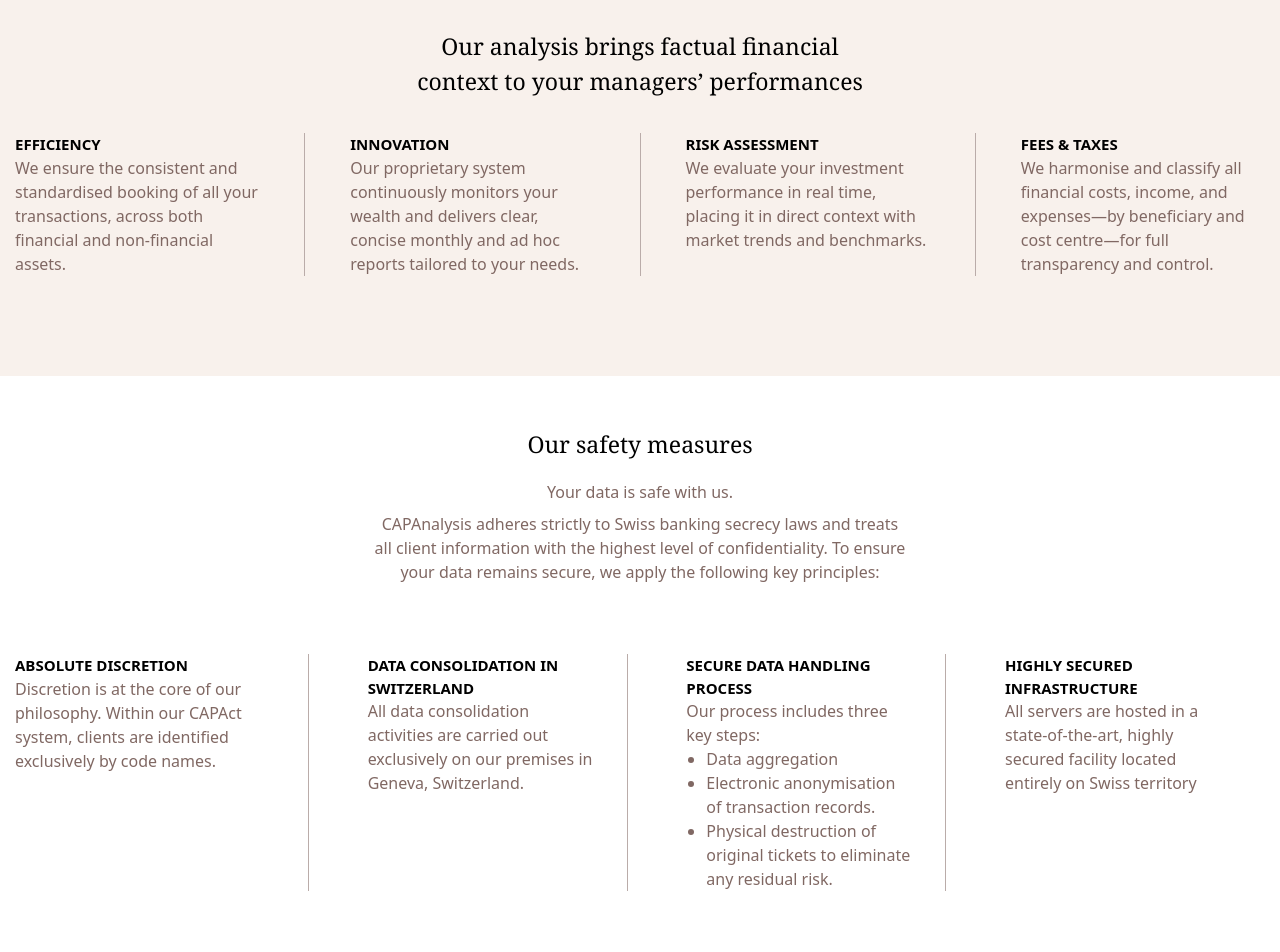
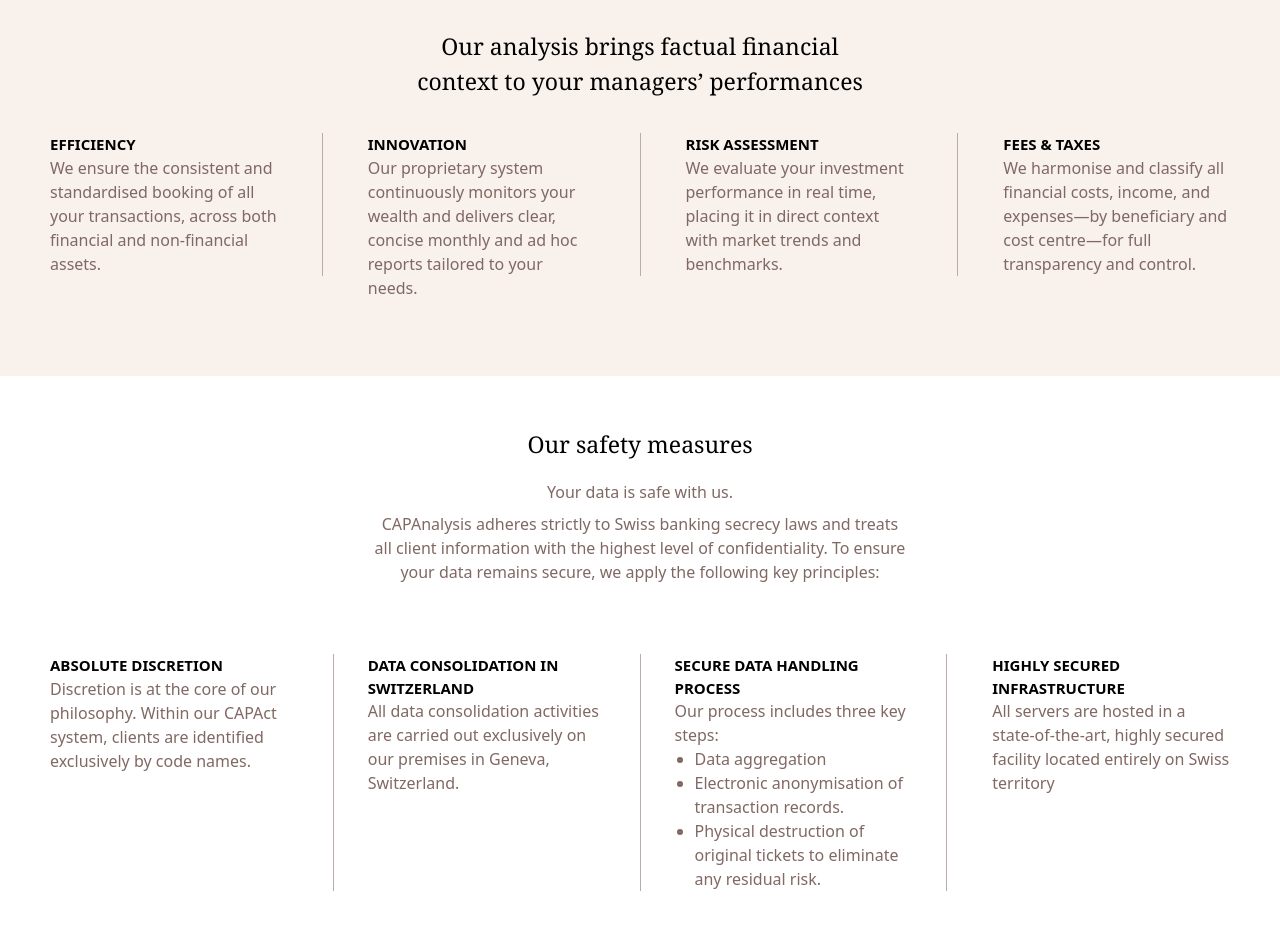
Before and after one commit to pierre-debruyne/CapAnalysis, a Next.js app: page /capact-innovation-software-performance-investments in a window 1280 px wide. Shown: the part 1400-2352 px from the top of the page. Built offline with nearby package versions, Linux system fonts and the light colour scheme.

Commit message:
fix: add padding and fix responsive

```diff
--- a/src/app/capact-innovation-software-performance-investments/page.tsx
+++ b/src/app/capact-innovation-software-performance-investments/page.tsx
@@ -11,7 +11,7 @@ export default function CapactInnovationSoftwarePerformanceInvestments() {
       />
 
       <div className="pt-[45px] pb-[55px]">
-        <div className="lg:max-w-[692px] mx-auto flex flex-col lg:flex-row gap-[40px] px-5 lg:p-0">
+        <div className="lg:max-w-[692px] mx-auto flex flex-col lg:flex-row gap-[40px] px-[50px] lg:p-0">
           <div className="font-normal font-serif text-[35px] lg:w-1/2 text-center flex flex-col justify-end">
             <p className="leading-10 lg:pb-[5px] pb-5">
               At the heart of CAPAnalysis lies CAPAct, our proprietary software
@@ -49,66 +49,71 @@ export default function CapactInnovationSoftwarePerformanceInvestments() {
       </div>
 
       <div className="flex w-full">
-        <div className="bg-[#F8F1EC] w-full py-[65px]">
+        <div className="bg-[#F8F1EC] w-full py-[65px] px-[50px]">
           <h2 className="text-center text-[23px] font-serif font-normal">
             Our analysis brings factual financial <br /> context to your
             managers’ performances
           </h2>
-          <div className="flex flex-col gap-5 xl:gap-0 xl:flex-row xl:items-stretch items-center xl:justify-between w-full mx-auto max-w-[1250px] py-[35px] xl:divide-x-[0.6px] xl:divide-[#BAACA9]">
-            <div className="flex-1 xl:max-w-[360px] xl:pr-[45px] w-2/3">
-              <div className="xl:max-w-[297px]">
+
+          <div className="w-full mx-auto max-w-[1250px] py-[35px] flex flex-col gap-5">
+            <div className="flex flex-col gap-5 md:grid md:grid-cols-2 md:gap-10 md:justify-items-center md:max-w-[980px] md:mx-auto xl:flex xl:flex-row xl:items-stretch xl:gap-0 xl:max-w-none xl:divide-x-[0.6px] xl:divide-[#BAACA9]">
+              <div className="w-full xl:flex-1 xl:h-[142.5px] xl:flex xl:pr-[45px] text-center md:text-start">
+                <div className="md:max-w-[360px] xl:max-w-[297px] mx-auto xl:mx-0">
                   <div className="text-[15px] uppercase font-sans font-semibold">
                     Efficiency
                   </div>
                   <p className="font-sans font-light text-[16px] text-[#806863]">
-                  We ensure the consistent and standardised booking of all your
-                  transactions, across both financial and non-financial assets.
+                    We ensure the consistent and standardised booking of all
+                    your transactions, across both financial and non-financial
+                    assets.
                   </p>
                 </div>
               </div>
 
-            <div className="flex-1 xl:max-w-[360px] xl:px-[45px] w-2/3">
-              <div className="xl:max-w-[297px]">
+              <div className="w-full xl:flex-1 xl:h-[142.5px] xl:flex xl:px-[45px] text-center md:text-start">
+                <div className="md:max-w-[360px] xl:max-w-[297px] mx-auto xl:mx-0">
                   <div className="text-[15px] uppercase font-sans font-semibold">
                     Innovation
                   </div>
                   <p className="font-sans font-light text-[16px] text-[#806863]">
                     Our proprietary system continuously monitors your wealth and
-                  delivers clear, concise monthly and ad hoc reports tailored to
-                  your needs.
+                    delivers clear, concise monthly and ad hoc reports tailored
+                    to your needs.
                   </p>
                 </div>
               </div>
 
-            <div className="flex-1 xl:max-w-[360px] xl:px-[45px] w-2/3">
-              <div className="xl:max-w-[297px]">
+              <div className="w-full xl:flex-1 xl:h-[142.5px] xl:flex xl:px-[45px] text-center md:text-start">
+                <div className="md:max-w-[360px] xl:max-w-[297px] mx-auto xl:mx-0">
                   <div className="text-[15px] uppercase font-sans font-semibold">
                     Risk Assessment
                   </div>
                   <p className="font-sans font-light text-[16px] text-[#806863]">
-                  We evaluate your investment performance in real time, placing
-                  it in direct context with market trends and benchmarks.
+                    We evaluate your investment performance in real time,
+                    placing it in direct context with market trends and
+                    benchmarks.
                   </p>
                 </div>
               </div>
 
-            <div className="flex-1 xl:max-w-[360px] xl:pl-[45px] w-2/3">
-              <div className="xl:max-w-[297px]">
-                <div className="text-[15px] font-sans font-semibold uppercase">
+              <div className="w-full xl:flex-1 xl:h-[142.5px] xl:flex xl:pl-[45px] text-center md:text-start">
+                <div className="md:max-w-[360px] xl:max-w-[297px] mx-auto xl:mx-0">
+                  <div className="text-[15px] uppercase font-sans font-semibold">
                     Fees & Taxes
                   </div>
                   <p className="font-sans font-light text-[16px] text-[#806863]">
                     We harmonise and classify all financial costs, income, and
-                  expenses—by beneficiary and cost centre—for full transparency
-                  and control.
+                    expenses—by beneficiary and cost centre—for full
+                    transparency and control.
                   </p>
                 </div>
               </div>
             </div>
           </div>
         </div>
+      </div>
 
-      <div className="pt-[51px] text-center w-full">
+      <div className="pt-[51px] text-center w-full px-[50px]">
         <h2 className="text-[23px] font-serif font-normal pb-[19px]">
           Our safety measures
         </h2>
@@ -123,9 +128,10 @@ export default function CapactInnovationSoftwarePerformanceInvestments() {
           your data remains secure, we apply the following key principles:
         </p>
 
-        <div className="flex flex-col gap-5  xl:items-stretch xl:gap-0 xl:flex-row items-center xl:justify-between w-full mx-auto max-w-[1250px] py-[35px] xl:py-[70px] xl:divide-x-[0.6px] xl:divide-[#BAACA9]">
-          <div className="flex-1 xl:max-w-[294px] xl:pr-[45px] w-2/3 text-start">
-            <div className="xl:max-w-[294px]">
+        <div className="w-full mx-auto max-w-[1250px] py-[35px] xl:py-[70px] flex flex-col gap-5">
+          <div className="flex flex-col gap-5 md:grid md:grid-cols-2 md:gap-10 md:justify-items-center md:max-w-[980px] md:mx-auto xl:flex xl:flex-row xl:items-stretch xl:gap-0 xl:max-w-none xl:divide-x-[0.6px] xl:divide-[#BAACA9]">
+            <div className="w-full xl:flex-1 xl:h-[237px] xl:flex xl:pr-[45px] text-start">
+              <div className="md:max-w-[360px] xl:max-w-[294px] mx-auto xl:mx-0">
                 <div className="text-[15px] uppercase font-sans font-semibold">
                   Absolute Discretion
                 </div>
@@ -136,20 +142,20 @@ export default function CapactInnovationSoftwarePerformanceInvestments() {
               </div>
             </div>
 
-          <div className="flex-1 xl:max-w-[294px] w-2/3 text-start">
-            <div className="xl:max-w-[294px] xl:px-[34px]">
+            <div className="w-full xl:flex-1 xl:h-[237px] xl:flex xl:px-[34px] text-start">
+              <div className="md:max-w-[360px] xl:max-w-[294px] mx-auto xl:mx-0">
                 <div className="text-[15px] uppercase font-sans font-semibold">
                   Data Consolidation in Switzerland
                 </div>
-              <p className="font-sans font-light text-[16px] text-[#806863] ">
-                All data consolidation activities are carried out exclusively on
-                our premises in Geneva, Switzerland.
+                <p className="font-sans font-light text-[16px] text-[#806863]">
+                  All data consolidation activities are carried out exclusively
+                  on our premises in Geneva, Switzerland.
                 </p>
               </div>
             </div>
 
-          <div className="flex-1 xl:max-w-[294px] w-2/3 text-start">
-            <div className="xl:max-w-[294px] xl:px-[34px]">
+            <div className="w-full xl:flex-1 xl:h-full xl:flex xl:px-[34px] text-start">
+              <div className="md:max-w-[360px] xl:max-w-[294px] mx-auto xl:mx-0">
                 <div className="text-[15px] uppercase font-sans font-semibold">
                   Secure Data Handling Process
                 </div>
@@ -167,8 +173,8 @@ export default function CapactInnovationSoftwarePerformanceInvestments() {
               </div>
             </div>
 
-          <div className="flex-1 xl:max-w-[294px] w-2/3 text-start">
-            <div className="xl:max-w-[294px] xl:px-[34px]">
+            <div className="w-full xl:flex-1 xl:h-full xl:flex xl:pl-[45px] text-start">
+              <div className="md:max-w-[360px] xl:max-w-[294px] mx-auto xl:mx-0">
                 <div className="text-[15px] uppercase font-sans font-semibold">
                   Highly Secured Infrastructure
                 </div>
@@ -180,6 +186,7 @@ export default function CapactInnovationSoftwarePerformanceInvestments() {
             </div>
           </div>
         </div>
+      </div>
 
       <Footer />
     </div>
--- a/src/app/page.tsx
+++ b/src/app/page.tsx
@@ -237,7 +237,7 @@ export default function Home() {
 
         {/* Texte en overlay */}
         <div className="lg:absolute inset-0 h-full flex flex-col md:flex-row gap-5 bg-[#F8F1EC] py-10 lg:p-0 lg:bg-transparent justify-center lg:justify-start items-center lg:gap-[140px] lg:ml-[189px]">
-          <div className="flex flex-col items-center max-w-[330px] mx-auto lg:m-0">
+          <div className="flex flex-col items-center md:max-w-[330px] mx-auto lg:m-0 px-[35px]">
             <h2 className="text-[35px] text-dark font-serif text-center leading-11">
               The real risk isn’t underperformance, it’s misinformation
             </h2>
--- a/src/components/common/Header.tsx
+++ b/src/components/common/Header.tsx
@@ -18,10 +18,10 @@ export default function Header() {
   }, [])
 
   return (
-<header
-  className="fixed inset-x-0 top-0 z-30 bg-dark backdrop-blur
+    <header
+      className="fixed inset-x-0 top-0 z-30 bg-dark backdrop-blur
              px-[41px] pt-7 pb-[19px]"
->
+    >
       {" "}
       <div className="relative flex items-center justify-between">
         {/* Logo */}
@@ -71,7 +71,7 @@ export default function Header() {
             ]}
           />
           <NavItem label="THE TEAM" href="/team" />
-          <NavItem label="NEWS" href="/news" />
+          {/* <NavItem label="NEWS" href="/news" /> */}
           <NavItem label="CONTACT" href="/contact" />
         </nav>
       </div>
@@ -135,9 +135,9 @@ export default function Header() {
 
           <div className="h-px bg-white/10 my-3" />
 
-          <MobileLink href="/team" onClick={() => setOpen(false)}>
+          {/* <MobileLink href="/team" onClick={() => setOpen(false)}>
             THE TEAM
-          </MobileLink>
+          </MobileLink> */}
           <MobileLink href="/news" onClick={() => setOpen(false)}>
             NEWS
           </MobileLink>
--- a/src/components/common/InfoBlock.tsx
+++ b/src/components/common/InfoBlock.tsx
@@ -15,7 +15,7 @@ type InfoBlockProps = {
         <div className="w-px bg-[#BAACA9] flex-1 -mt-[5px] -ml-[5px]" />
       </div>
 
-      <div className="max-w-[276px] ml-3">
+      <div className="md:max-w-[276px] ml-3">
         <span className="uppercase whitespace-pre-line font-sans font-semibold text-[18px]">
           {UppercaseText}
         </span>
```
Also changed, not shown: src/app/forensic-financial-analysis/page.tsx (+10 -10 lines), src/app/portfolio-monitoring-&-mentorship/page.tsx (+12 -12 lines). Lines whose indentation alone changed are shown as unchanged.
